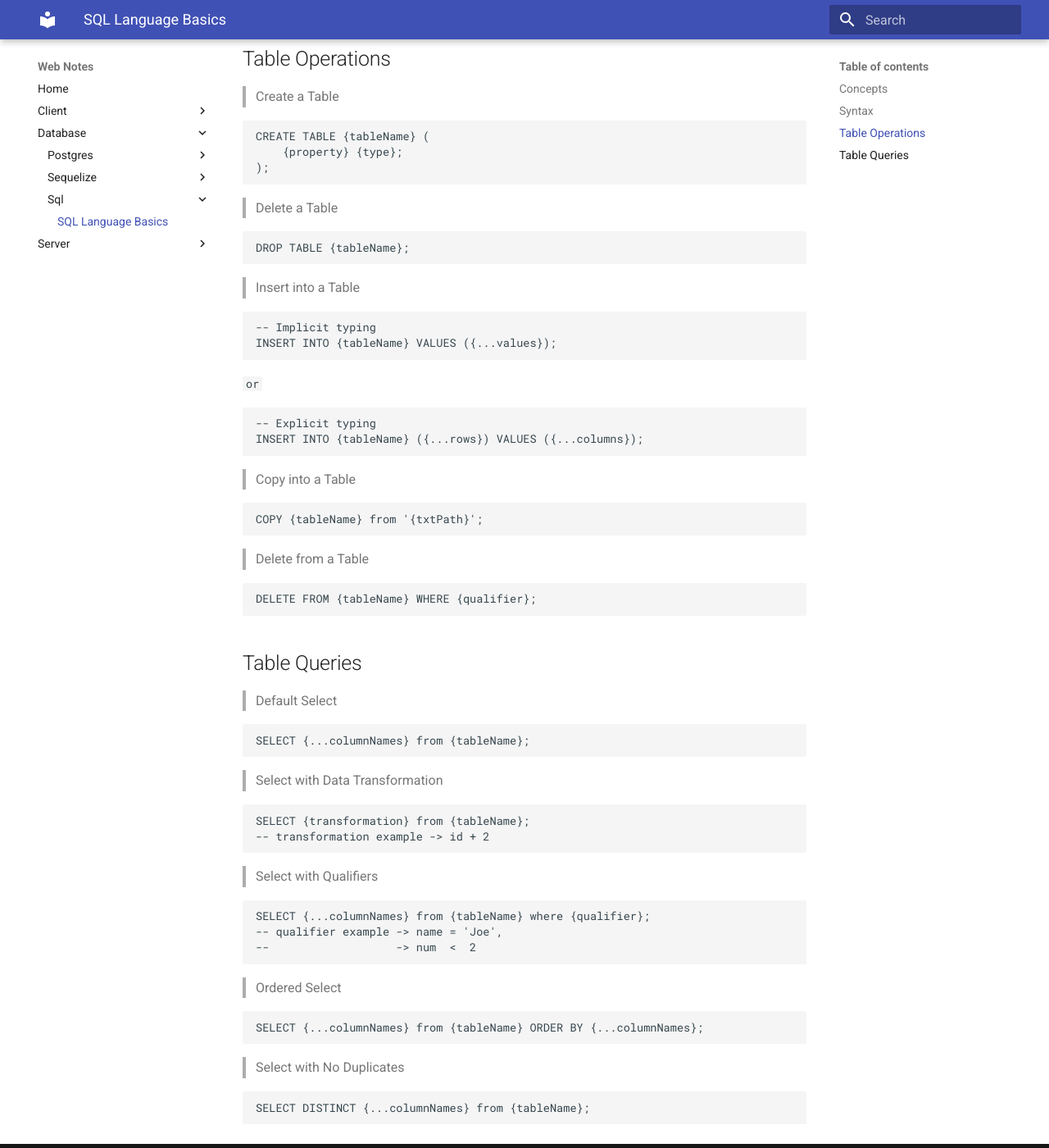
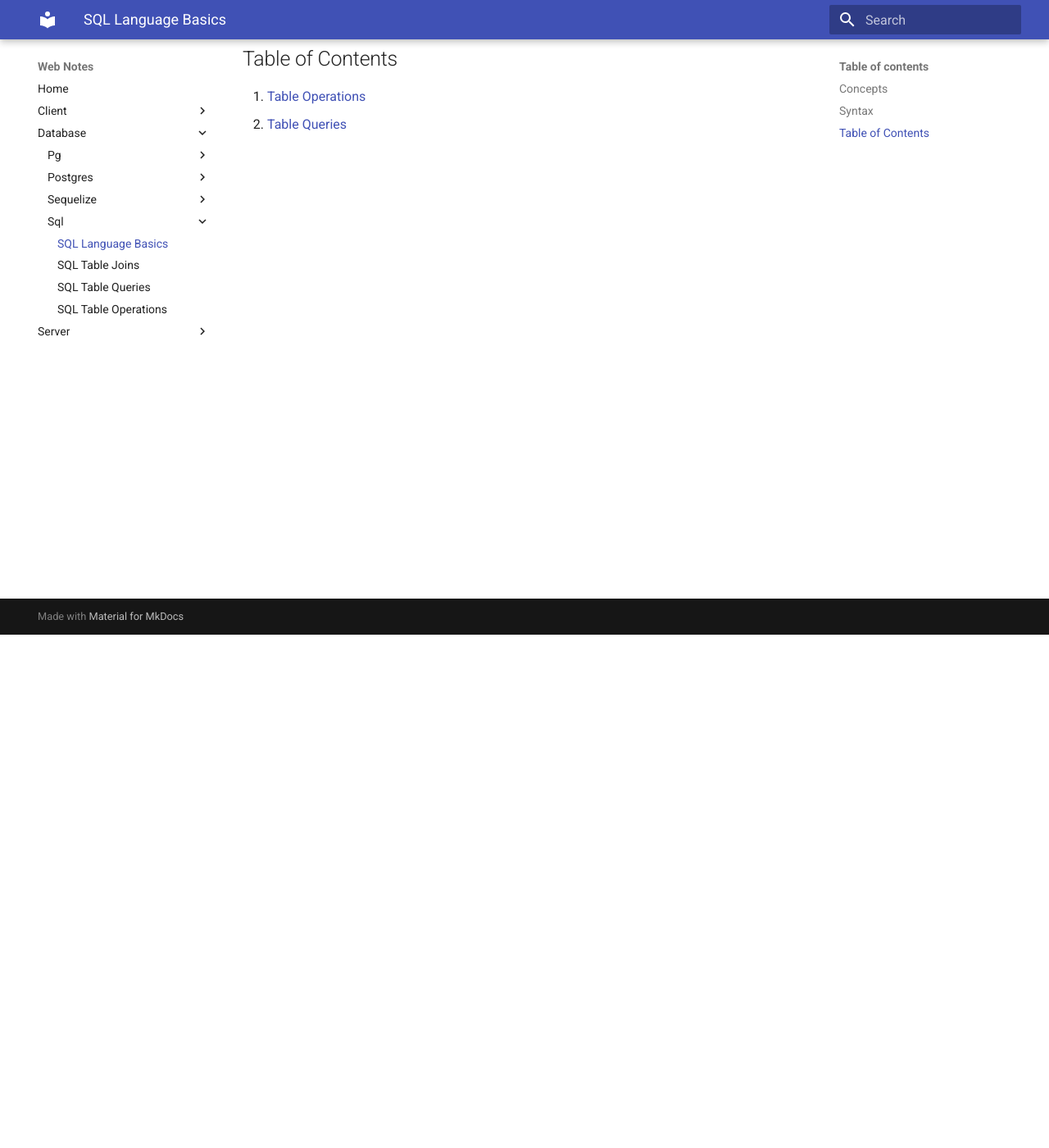
Before and after one commit to esgameco/WebNotes, an MkDocs documentation site: the page built from docs/database/sql/basics.md, in a window 1280 px wide and 1400 px high, scrolled down 626 px. Shown: the whole window at 82% size. Built offline with MkDocs 1.6.1 and Material for MkDocs 9.7.7, drawn with Linux system fonts in a browser that asks for light colours.

Commit message:
Added JWT and updated SQL

````diff
--- a/docs/database/sql/basics.md
+++ b/docs/database/sql/basics.md
@@ -16,67 +16,7 @@
 - Strings are c-like -- they are an array of chars called `varchar`
 - `real` == float
 
-## Table Operations
+## Table of Contents
 
-> Create a Table
-```sql
-CREATE TABLE {tableName} (
-    {property} {type};
-);
-```
-
-> Delete a Table
-```sql
-DROP TABLE {tableName};
-```
-
-> Insert into a Table
-```sql
--- Implicit typing
-INSERT INTO {tableName} VALUES ({...values});
-```
-`or`
-```sql
--- Explicit typing
-INSERT INTO {tableName} ({...rows}) VALUES ({...columns});
-```
-
-> Copy into a Table
-```sql
-COPY {tableName} from '{txtPath}';
-```
-
-> Delete from a Table
-```sql
-DELETE FROM {tableName} WHERE {qualifier};
-```
-
-## Table Queries
-
-> Default Select
-```sql
-SELECT {...columnNames} from {tableName};
-```
-
-> Select with Data Transformation
-```sql
-SELECT {transformation} from {tableName};
--- transformation example -> id + 2
-```
-
-> Select with Qualifiers
-```sql
-SELECT {...columnNames} from {tableName} where {qualifier};
--- qualifier example -> name = 'Joe',
---                   -> num  <  2
-```
-
-> Ordered Select
-```sql
-SELECT {...columnNames} from {tableName} ORDER BY {...columnNames};
-```
-
-> Select with No Duplicates
-```sql
-SELECT DISTINCT {...columnNames} from {tableName};
-```
+1. [Table Operations](table.md)
+2. [Table Queries](query.md)
````
Also changed, not shown: docs/database/pg/install.md (added, +10 -0 lines), docs/database/sql/join.md (added, +9 -0 lines), docs/database/sql/query.md (added, +29 -0 lines), docs/database/sql/table.md (added, +34 -0 lines), docs/server/jwt/concepts.md (added, +21 -0 lines), docs/server/jwt/implementation.md (added, +12 -0 lines).
